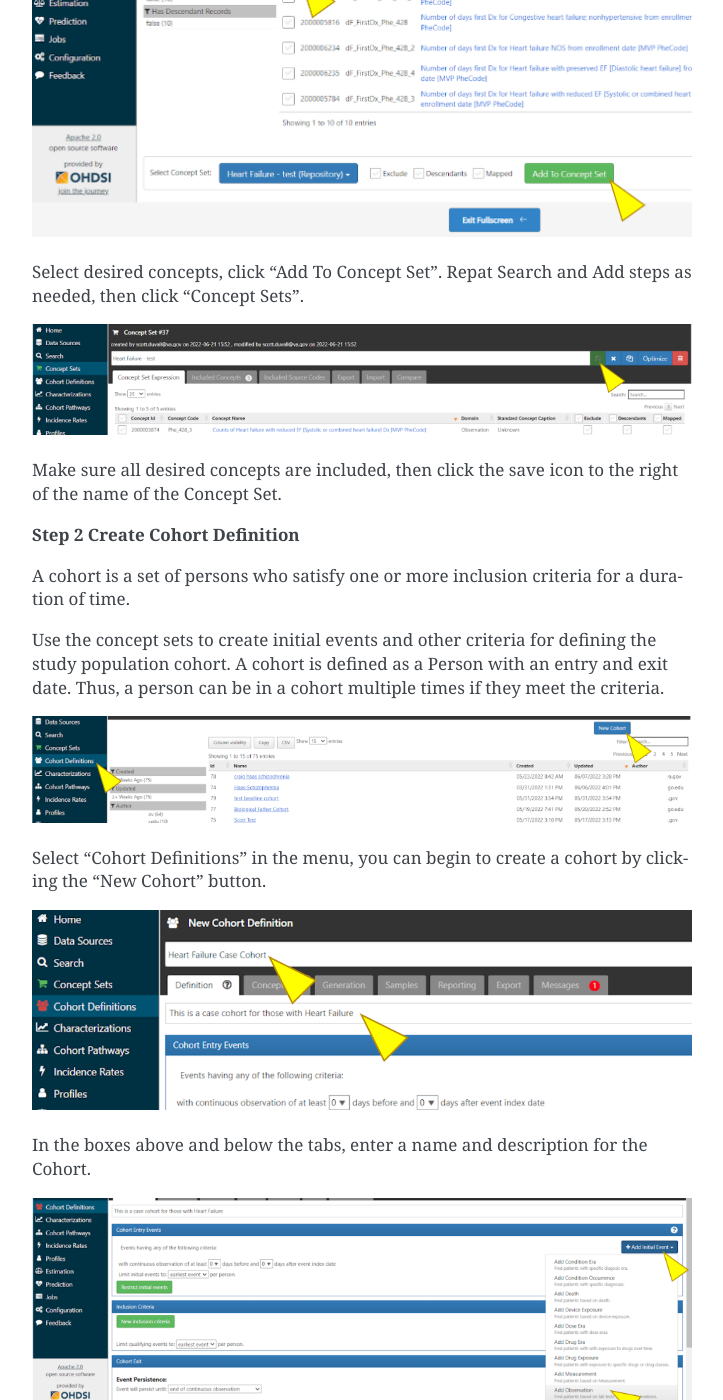
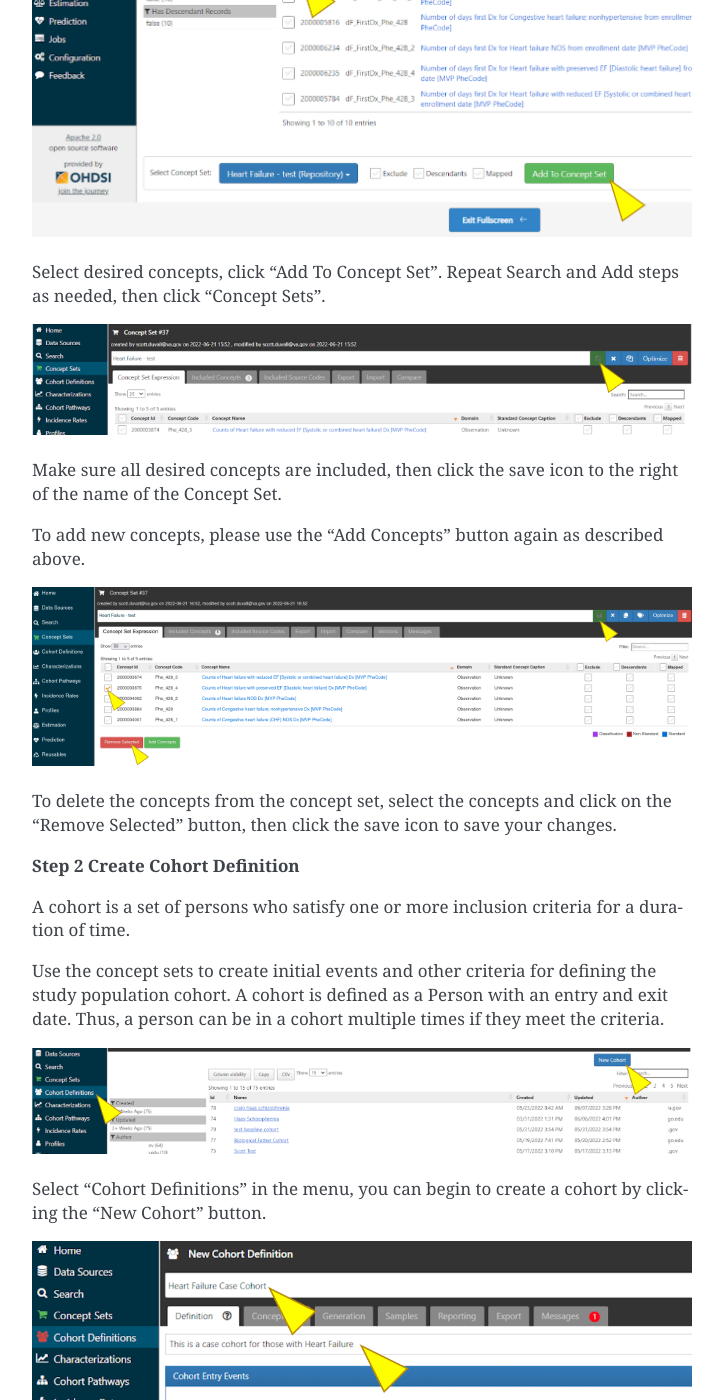
Before and after one commit to uc-cdis/va-doc, a Sphinx documentation site: the page built from docs/source/index.md, in a window 1280 px wide and 1400 px high, scrolled down 4844 px. Shown: the whole window, without its empty margins (388-1111 px from the left). Built offline with Sphinx 7.4.7, drawn with Linux system fonts in a browser that asks for light colours; some of the changed text lies outside the part shown.

Commit message:
chore(docs-update): Remove concepts and describe cohorts

```diff
--- a/docs/source/index.md
+++ b/docs/source/index.md
@@ -108,11 +108,17 @@ Enter the concept name or code into the search bar to find relevant concept vari
 
 ![](_static/slide_14.png)
 
-Select desired concepts, click “Add To Concept Set”. Repat Search and Add steps as needed, then click “Concept Sets”.
+Select desired concepts, click “Add To Concept Set”. Repeat Search and Add steps as needed, then click “Concept Sets”.
 
 ![](_static/slide_15.png)
 
 Make sure all desired concepts are included, then click the save icon to the right of the name of the Concept Set.
+
+To add new concepts, please use the “Add Concepts” button again as described above.
+
+![](_static/atlas_remove_concepts.png)
+
+To delete the concepts from the concept set, select the concepts and click on the “Remove Selected” button, then click the save icon to save your changes.
 
 **Step 2 Create Cohort Definition**
 
@@ -162,7 +168,11 @@ To complete the creation of the Cohort Definition, click “Generation”, then
 
 Cohort size will be displayed under the column “People”. Use View Reports to see if you have inclusion criteria that causes cohort attrition.
 
-We expect that this documentation in addition to the OHDSI tutorials are sufficient for most analyses that users will attempt. If your phenotype and analysis variables are more complex than this documentation covers, please contact us for consultation at- craig.teerlink@va.gov
+![](_static/atlas_export_cohort.png)
+
+The “Export” tab provides a text version of how a cohort was created. Click on the “Export” tab and then on the “Copy to clipboard” to copy the cohort’s information.
+
+We expect that this documentation in addition to the OHDSI tutorials are sufficient for most analyses that users will attempt. If your phenotype and analysis variables are more complex than this documentation covers, please contact us for consultation at craig.teerlink@va.gov
 
 ## **Gen3 GWAS**
 Use this app to perform a high throughput GWAS on MVP data using the University of Washington Genesis pipeline.
```
Also changed, not shown: other parts of docs/source/index.md (+1 -1 lines), docs/source/_static/atlas_export_cohort.png (added), docs/source/_static/atlas_remove_concepts.png (added).
